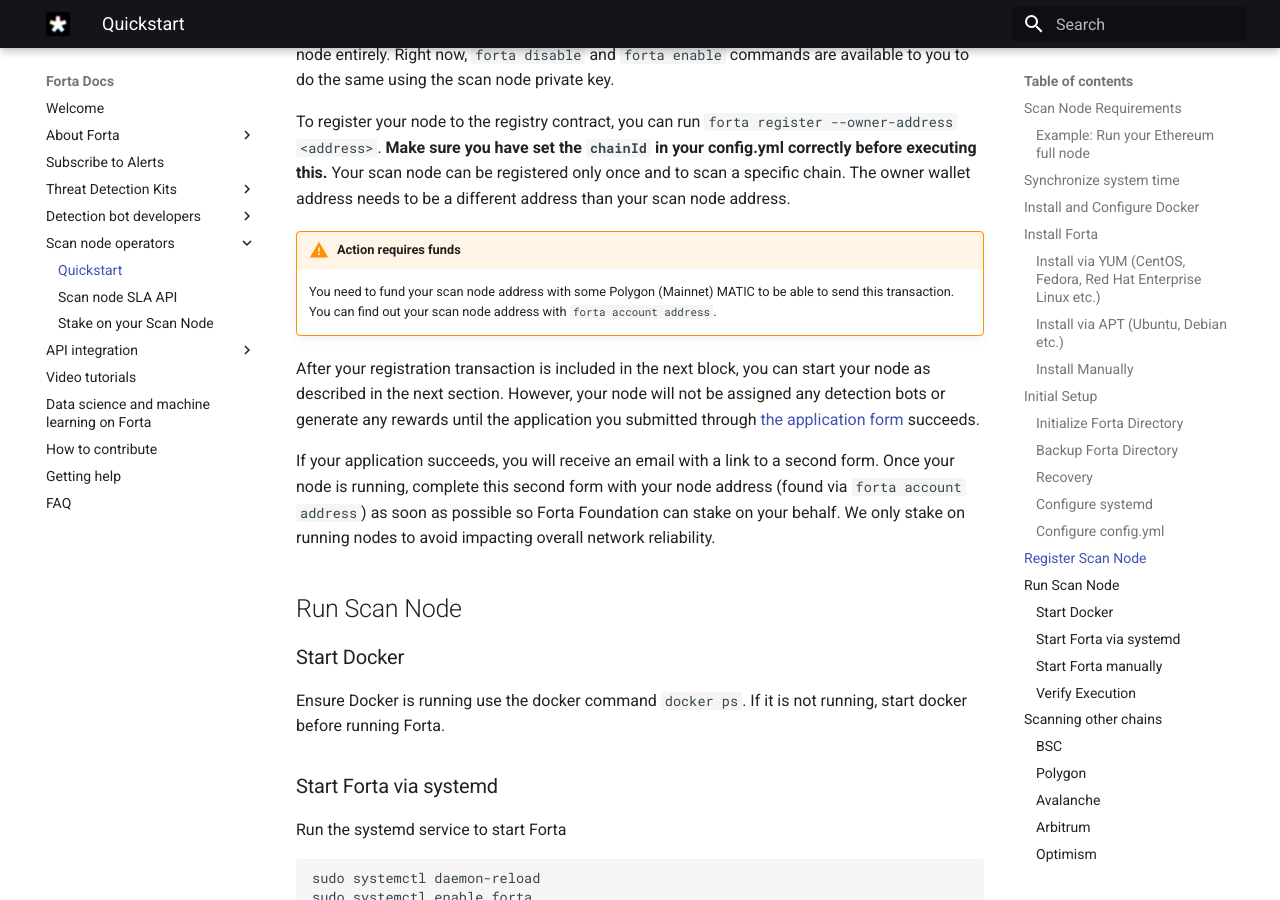
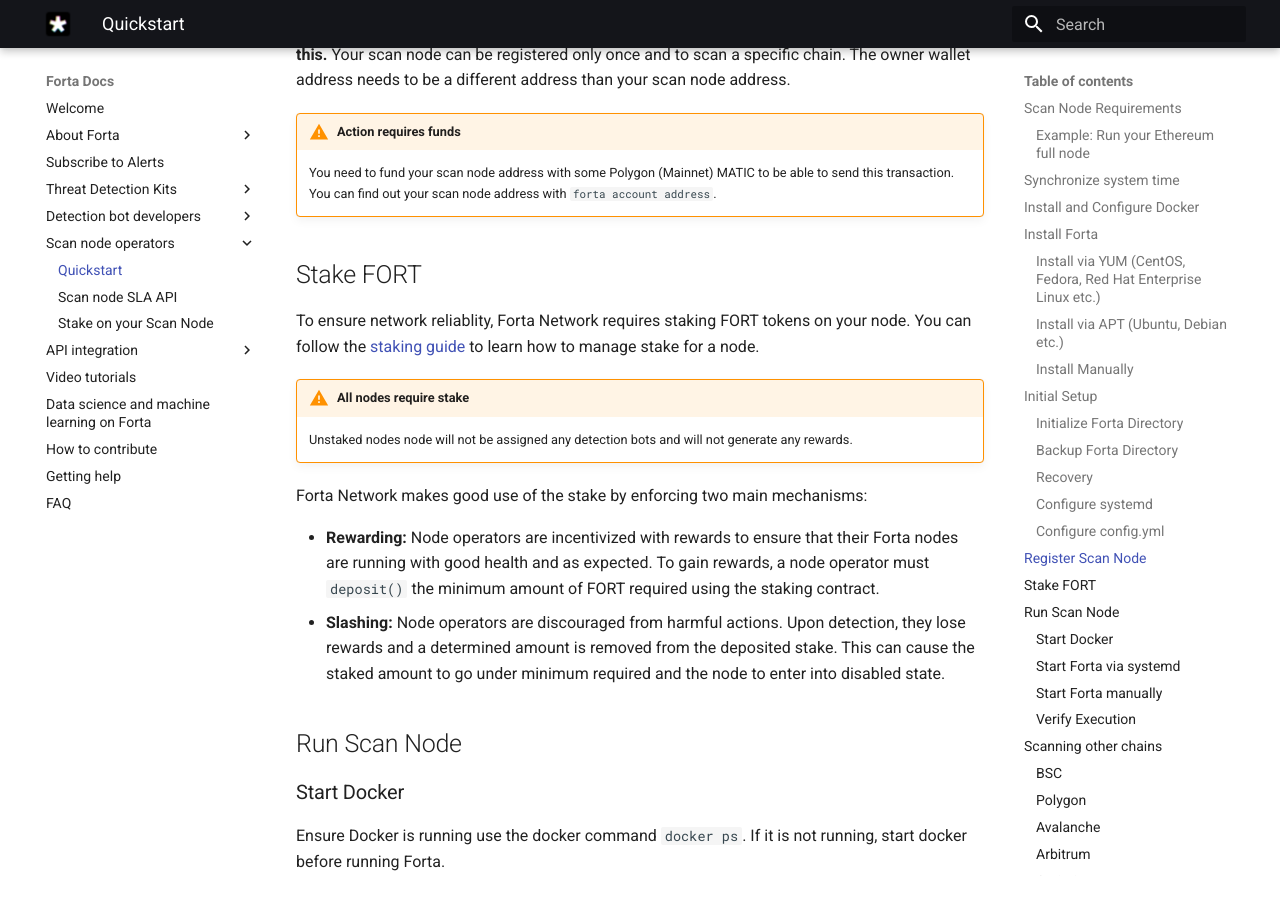
Before and after one commit to forta-network/docs, an MkDocs documentation site: the page built from docs/scanner-quickstart.md, in a window 1280 px wide and 900 px high, scrolled down 7471 px. Built offline with MkDocs 1.6.1 and Material for MkDocs 9.7.7, drawn with Linux system fonts in a browser that asks for light colours; some of the changed text lies outside the part shown.

Commit message:
add details about staking

```diff
--- a/docs/scanner-quickstart.md
+++ b/docs/scanner-quickstart.md
@@ -1,8 +1,6 @@
 # Run a Scan Node
 
 This page contains the steps and technical recommendations to help you set up your node. Please always refer to this documentation for the most up-to-date information.
-
-If you have not seen the full list of onboarding steps yet, please see them first through [here](https://forta.notion.site/Forta-Fortification-Network-4a8af3ab4aea480d993e5095ad0ed746). You can feel free to follow this documentation and start your node while your application is being reviewed but please also keep in mind that your application may get rejected (**update**: due to overwhelming interest, onboarding has been paused)
 
 ## Scan Node Requirements
 
@@ -286,9 +284,17 @@
 !!! warning "Action requires funds"
     You need to fund your scan node address with some Polygon (Mainnet) MATIC to be able to send this transaction. You can find out your scan node address with `forta account address`.
 
-After your registration transaction is included in the next block, you can start your node as described in the next section. However, your node will not be assigned any detection bots or generate any rewards until the application you submitted through [the application form](https://docs.google.com/forms/d/e/1FAIpQLSe7p8LYECwDJetO2eCXBzs0H7dt7aEcoisexVteCIu7wVx_pg/viewform) succeeds.
+## Stake FORT
 
-If your application succeeds, you will receive an email with a link to a second form. Once your node is running, complete this second form with your node address (found via `forta account address`) as soon as possible so Forta Foundation can stake on your behalf.  We only stake on running nodes to avoid impacting overall network reliability.
+To ensure network reliablity, Forta Network requires staking FORT tokens on your node. You can follow the [staking guide](https://docs.forta.network/en/latest/stake-on-scan-node/) to learn how to manage stake for a node.
+
+!!! warning "All nodes require stake"
+    Unstaked nodes node will not be assigned any detection bots and will not generate any rewards.
+
+Forta Network makes good use of the stake by enforcing two main mechanisms:
+
+- **Rewarding:** Node operators are incentivized with rewards to ensure that their Forta nodes are running with good health and as expected. To gain rewards, a node operator must `deposit()` the minimum amount of FORT required using the staking contract.
+- **Slashing:** Node operators are discouraged from harmful actions. Upon detection, they lose rewards and a determined amount is removed from the deposited stake. This can cause the staked amount to go under minimum required and the node to enter into disabled state.
 
 ## Run Scan Node
 
```
